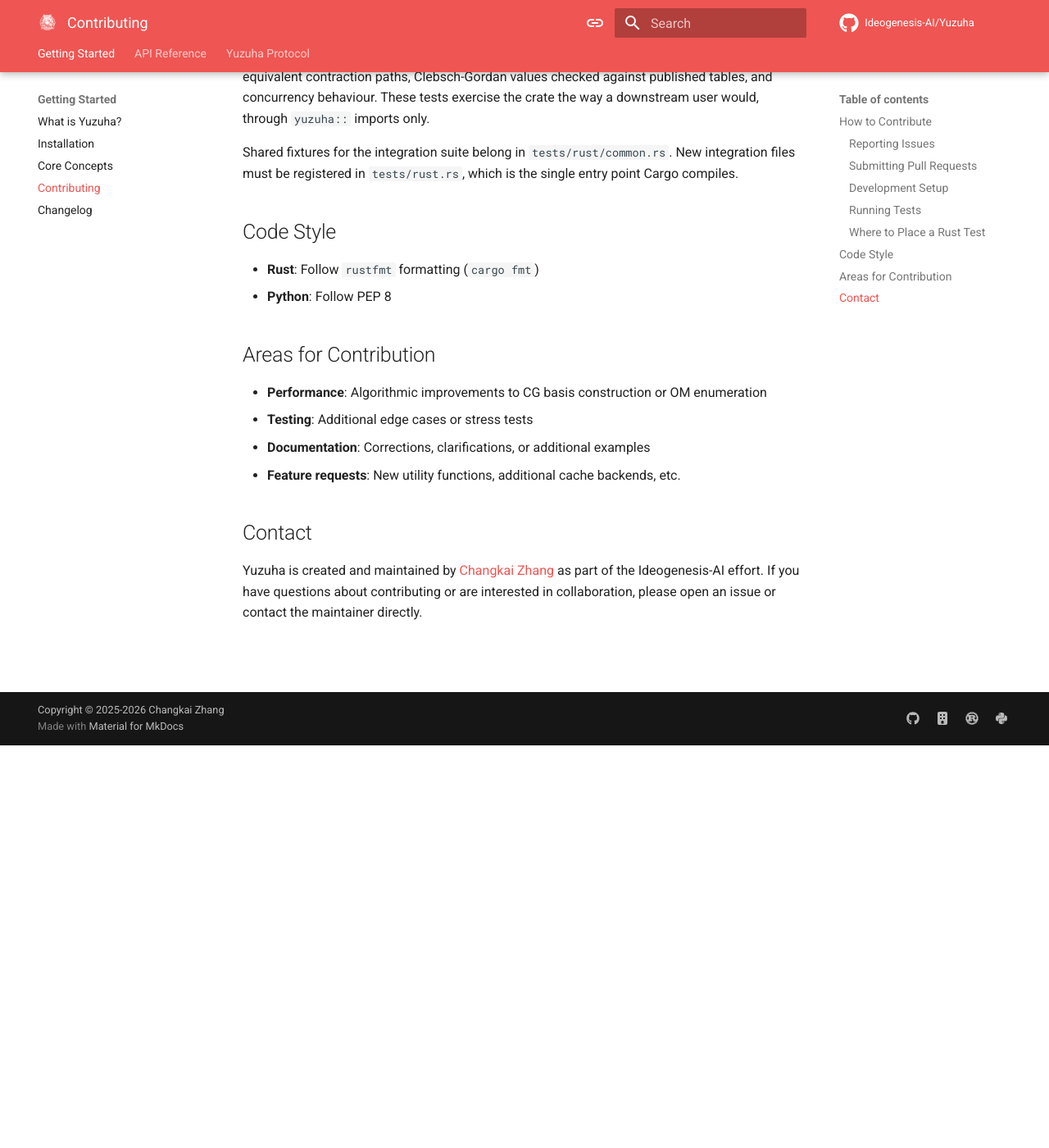
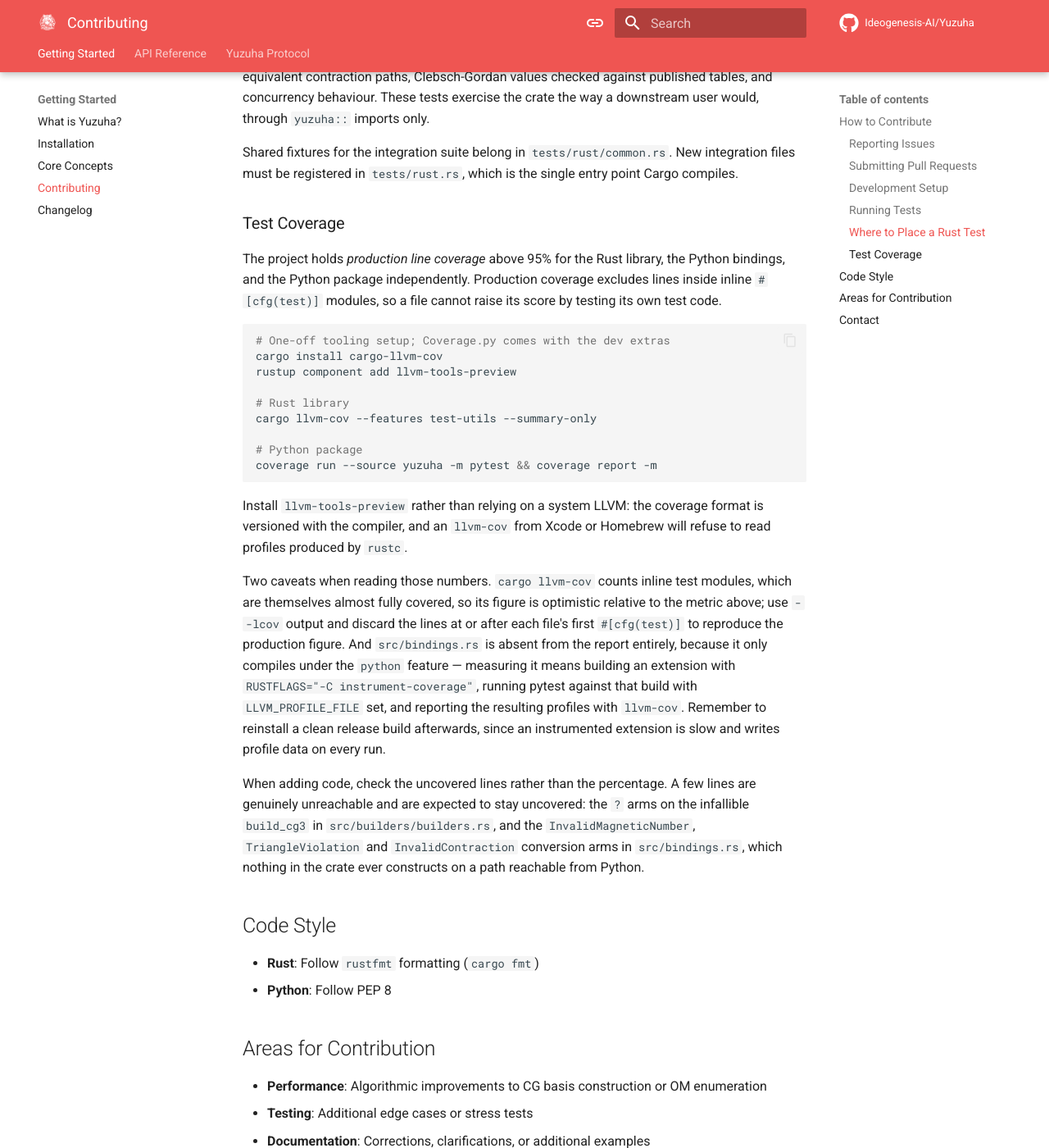
Before and after one commit to Ideogenesis-AI/Yuzuha, an MkDocs documentation site: the page built from docs/getting-started/contributing.md, in a window 1280 px wide and 1400 px high, scrolled down 1763 px. Shown: the whole window at 82% size. Built offline with MkDocs 1.6.1 and Material for MkDocs 9.7.7, drawn with Linux system fonts in a browser that asks for light colours; comment, search, counter and statistics services are not loaded; before the commit the page ends 2672 px from its top, so only the background shows below that.

Commit message:
Document the coverage standard and keep its artifacts out of the repository
Recorded the bar the suites are now held to: production line coverage above
95% for the Rust library, the bindings and the Python package independently,
counted with inline test modules excluded so that a file cannot raise its own
score by testing its test code. Gave the commands that measure it, the
reasons the raw cargo-llvm-cov figure differs from that metric, and the lines
that are expected to stay uncovered because nothing can reach them. Added
Coverage.py to the development extras and ignored the profile data the
instrumented builds leave behind.

````diff
--- a/docs/getting-started/contributing.md
+++ b/docs/getting-started/contributing.md
@@ -79,6 +79,45 @@ Shared fixtures for the integration suite belong in `tests/rust/common.rs`. New
 integration files must be registered in `tests/rust.rs`, which is the single entry point
 Cargo compiles.
 
+### Test Coverage
+
+The project holds *production line coverage* above 95% for the Rust library, the Python
+bindings, and the Python package independently. Production coverage excludes lines inside
+inline `#[cfg(test)]` modules, so a file cannot raise its score by testing its own test
+code.
+
+```bash
+# One-off tooling setup; Coverage.py comes with the dev extras
+cargo install cargo-llvm-cov
+rustup component add llvm-tools-preview
+
+# Rust library
+cargo llvm-cov --features test-utils --summary-only
+
+# Python package
+coverage run --source yuzuha -m pytest && coverage report -m
+```
+
+Install `llvm-tools-preview` rather than relying on a system LLVM: the coverage format is
+versioned with the compiler, and an `llvm-cov` from Xcode or Homebrew will refuse to read
+profiles produced by `rustc`.
+
+Two caveats when reading those numbers. `cargo llvm-cov` counts inline test modules, which
+are themselves almost fully covered, so its figure is optimistic relative to the metric
+above; use `--lcov` output and discard the lines at or after each file's first
+`#[cfg(test)]` to reproduce the production figure. And `src/bindings.rs` is absent from
+the report entirely, because it only compiles under the `python` feature — measuring it
+means building an extension with `RUSTFLAGS="-C instrument-coverage"`, running pytest
+against that build with `LLVM_PROFILE_FILE` set, and reporting the resulting profiles with
+`llvm-cov`. Remember to reinstall a clean release build afterwards, since an instrumented
+extension is slow and writes profile data on every run.
+
+When adding code, check the uncovered lines rather than the percentage. A few lines are
+genuinely unreachable and are expected to stay uncovered: the `?` arms on the infallible
+`build_cg3` in `src/builders/builders.rs`, and the `InvalidMagneticNumber`,
+`TriangleViolation` and `InvalidContraction` conversion arms in `src/bindings.rs`, which
+nothing in the crate ever constructs on a path reachable from Python.
+
 ## Code Style
 
 - **Rust**: Follow `rustfmt` formatting (`cargo fmt`)
--- a/pyproject.toml
+++ b/pyproject.toml
@@ -38,6 +38,7 @@ dependencies = [
 dev = [
     "pytest>=7.0",
     "pytest-benchmark>=4.0",
+    "coverage>=7.0",
 ]
 docs = [
     "mkdocs-material>=9.0",
````
Also changed, not shown: 1 other file.
